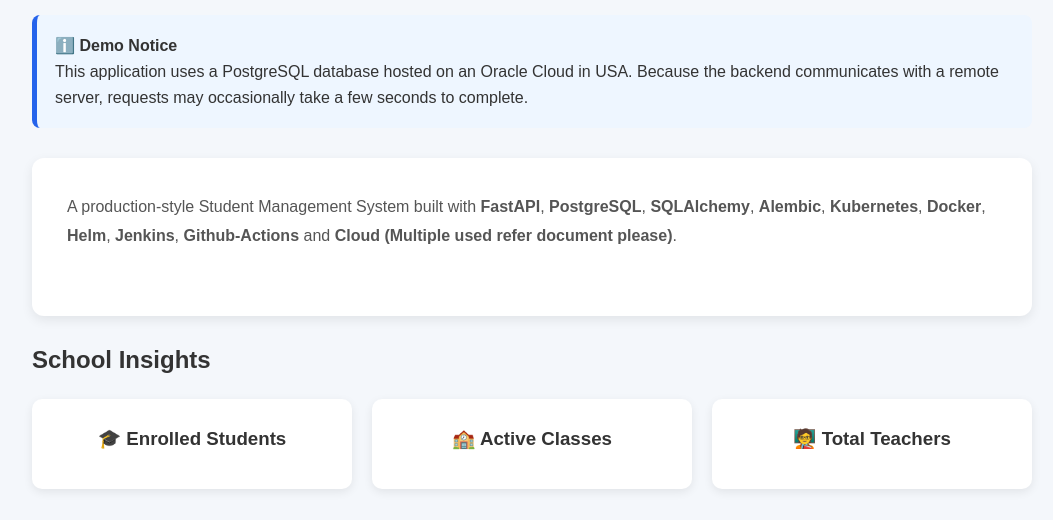
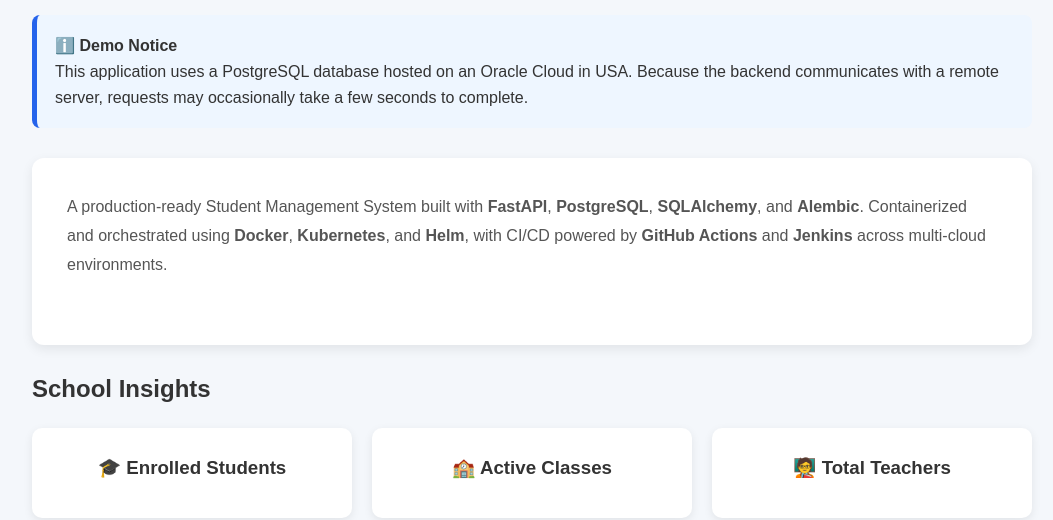
Before and after one commit to MP-30/hyper-scale-ops, a FastAPI app: template templates/index.html in a window 1280 px wide. Shown: the part 182-702 px from the top of the page, without its empty margins (108-1161 px from the left). Run offline with FastAPI, Linux system fonts and the light colour scheme; the template is opened without the code that fills it, so the values that code supplies are empty; parts of the project's set-up code (start-up, migrations or seed data) failed here and were passed over.

Commit message:
completed management task

```diff
--- a/templates/index.html
+++ b/templates/index.html
@@ -6,7 +6,7 @@
 {% block content %}
 <section class="hero">
     <p class="hero-text">
-        A production-style Student Management System built with <strong>FastAPI</strong>, <strong>PostgreSQL</strong>, <strong>SQLAlchemy</strong>, <strong>Alembic</strong>, <strong>Kubernetes</strong>, <strong>Docker</strong>, <strong>Helm</strong>, <strong>Jenkins</strong>, <strong>Github-Actions</strong> and <strong>Cloud (Multiple used refer document please)</strong>.
+        A production-ready Student Management System built with <strong>FastAPI</strong>, <strong>PostgreSQL</strong>, <strong>SQLAlchemy</strong>, and <strong>Alembic</strong>. Containerized and orchestrated using <strong>Docker</strong>, <strong>Kubernetes</strong>, and <strong>Helm</strong>, with CI/CD powered by <strong>GitHub Actions</strong> and <strong>Jenkins</strong> across multi-cloud environments.
     </p>
 </section>
 
```
